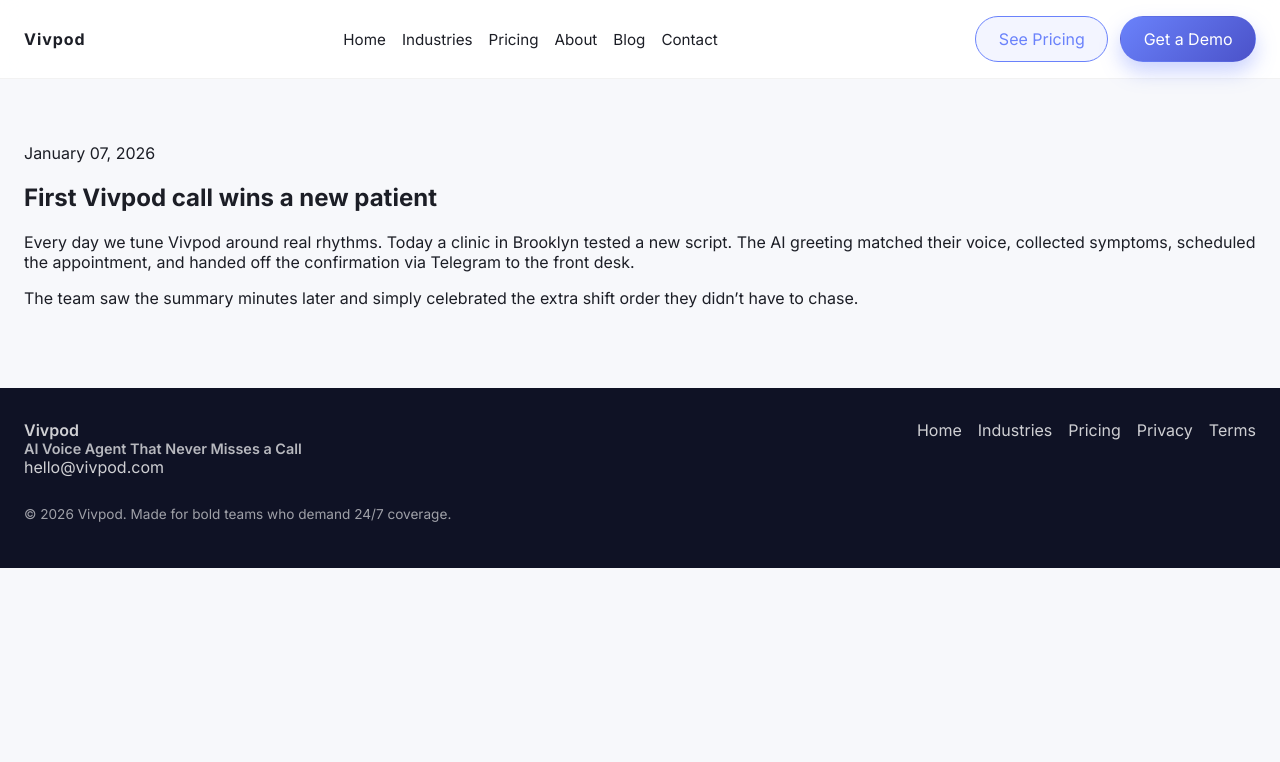
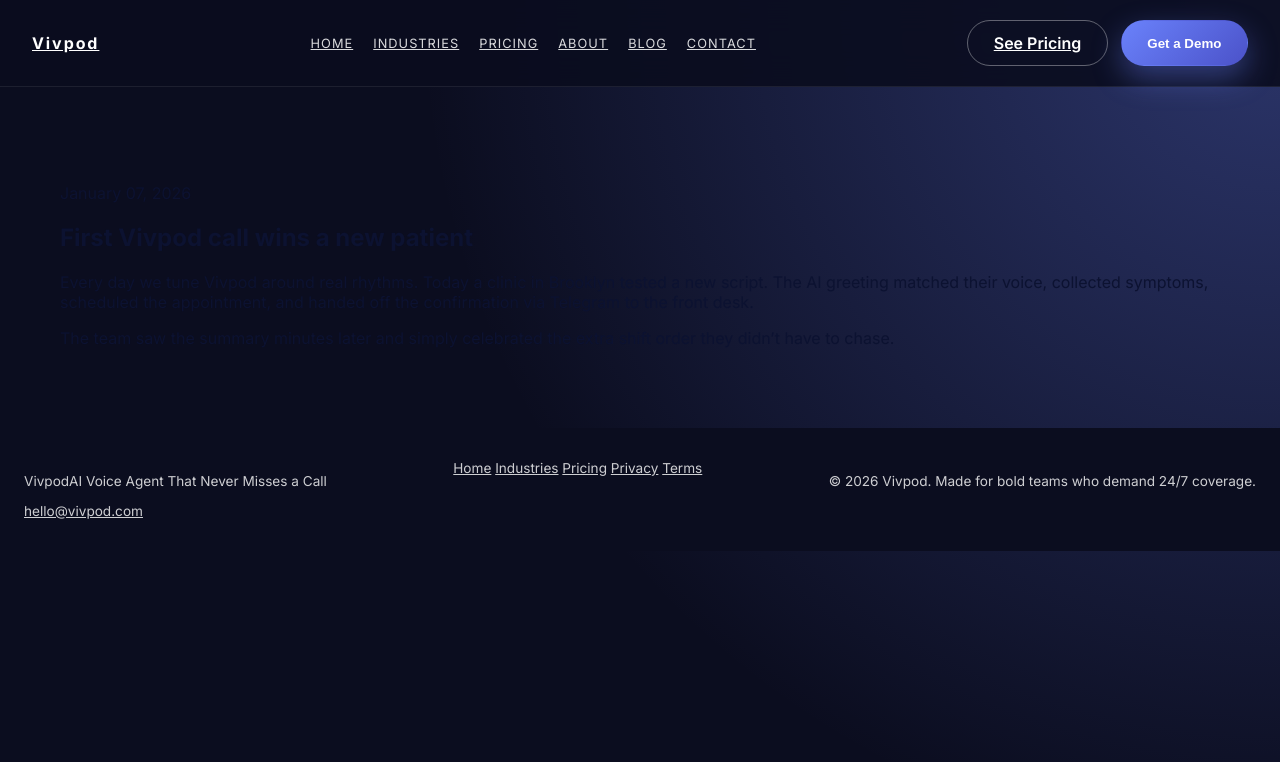
Before and after one commit to Alex11832/vivpod-AI, a Jekyll site: the page built from _posts/2026-01-07-first-vivpod-call.md, in a window 1280 px wide. Shown: the top 762 px of the page. Built offline with Jekyll 4.4.1, drawn with Linux system fonts in a browser that asks for light colours.

Commit message:
Polish hero layout and header styles

```diff
--- a/assets/css/style.css
+++ b/assets/css/style.css
@@ -1,297 +1,222 @@
 :root {
   color-scheme: light;
-  --bg: #f7f8fb;
-  --card: #ffffff;
-  --text: #1c1e26;
-  --muted: #65708d;
+  --bg: #0b0d1f;
+  --panel: #ffffff;
+  --panel-alt: #f5f5ff;
+  --text: #0c1231;
+  --text-muted: #7a819b;
   --accent: #6a82fb;
   --accent-dark: #4b52c9;
-  --border: rgba(97, 111, 176, 0.2);
+  --border: rgba(106, 130, 251, 0.25);
+  --shadow: 0 30px 60px rgba(15, 23, 42, 0.35);
   font-family: "Inter", system-ui, -apple-system, BlinkMacSystemFont, "Segoe UI", sans-serif;
+  scroll-behavior: smooth;
 }
 * {
   box-sizing: border-box;
 }
 body {
   margin: 0;
-  background: var(--bg);
+  min-height: 100vh;
+  background: radial-gradient(circle at top right, rgba(106, 130, 251, 0.35), transparent 55%), #0b0d1f;
   color: var(--text);
   font-family: inherit;
 }
-img {
-  max-width: 100%;
-  display: block;
-}
 a {
   color: inherit;
-  text-decoration: none;
-}
-button, .btn {
-  font: inherit;
-  cursor: pointer;
-  border: none;
 }
 .site-header {
   position: sticky;
   top: 0;
-  z-index: 20;
   display: flex;
   align-items: center;
   justify-content: space-between;
-  padding: 1rem 1.5rem;
-  background: rgba(255, 255, 255, 0.9);
-  border-bottom: 1px solid rgba(0, 0, 0, 0.05);
-  backdrop-filter: blur(12px);
+  padding: 1.25rem 2rem;
+  background: rgba(11, 13, 31, 0.9);
+  border-bottom: 1px solid rgba(255, 255, 255, 0.08);
+  backdrop-filter: blur(16px);
+  z-index: 15;
 }
 .brand {
+  color: #fff;
   font-weight: 700;
-  letter-spacing: 0.06em;
+  letter-spacing: 0.12em;
 }
 .site-nav {
   display: flex;
-  gap: 1rem;
-  font-size: 0.95rem;
+  gap: 1.25rem;
+  list-style: none;
+  padding: 0;
+  margin: 0;
+}
+.site-nav a {
+  color: rgba(255, 255, 255, 0.85);
+  text-transform: uppercase;
+  font-size: 0.8rem;
+  letter-spacing: 0.08em;
+}
+.site-nav a:hover {
+  color: #fff;
 }
 .header-actions {
   display: flex;
-  gap: 0.75rem;
+  gap: 0.8rem;
 }
 .btn {
-  padding: 0.75rem 1.4rem;
   border-radius: 999px;
+  padding: 0.75rem 1.6rem;
+  font-weight: 600;
   border: 1px solid transparent;
   transition: transform 0.2s ease, box-shadow 0.2s ease;
-  display: inline-flex;
-  align-items: center;
-  justify-content: center;
-  gap: 0.25rem;
 }
 .btn-primary {
   background: linear-gradient(135deg, var(--accent), var(--accent-dark));
   color: #fff;
-  border-color: transparent;
-  box-shadow: 0 10px 20px rgba(106, 130, 251, 0.35);
+  box-shadow: 0 12px 30px rgba(106, 130, 251, 0.4);
 }
 .btn-outline {
-  border-color: var(--accent);
-  color: var(--accent);
-  background: rgba(106, 130, 251, 0.08);
-}
-.btn:hover {
-  transform: translateY(-1px);
+  border-color: rgba(255, 255, 255, 0.35);
+  color: #fff;
+  background: transparent;
 }
 .site-main {
-  padding: 2rem 1.5rem 4rem;
+  max-width: 1200px;
+  margin: 0 auto;
+  padding: 5rem 1.25rem 4rem;
 }
 .page-content {
   display: flex;
   flex-direction: column;
-  gap: 3rem;
+  gap: 2rem;
 }
 .hero {
   display: grid;
-  gap: 1.5rem;
   grid-template-columns: repeat(auto-fit, minmax(280px, 1fr));
-  padding: 2rem;
-  border-radius: 24px;
-  background: #fff;
-  box-shadow: 0 30px 80px rgba(15, 23, 42, 0.08);
+  gap: 2rem;
+  padding: 2.5rem;
+  border-radius: 32px;
+  background: linear-gradient(135deg, rgba(255, 255, 255, 0.95), rgba(245, 245, 255, 0.5));
+  border: 1px solid rgba(255, 255, 255, 0.6);
+  box-shadow: var(--shadow);
 }
 .hero-content h1 {
-  font-size: clamp(2.5rem, 4vw, 3.4rem);
+  font-size: clamp(2.8rem, 4vw, 3.6rem);
   margin: 0 0 1rem;
 }
 .hero-content p {
-  color: var(--muted);
-  margin: 0 0 1.5rem;
+  max-width: 460px;
+  color: var(--text-muted);
+  margin-bottom: 1.5rem;
+}
+.hero-actions {
+  display: flex;
+  gap: 0.8rem;
+  flex-wrap: wrap;
 }
 .hero-visual {
-  width: 100%;
-  min-height: 280px;
-  border-radius: 20px;
-  background: radial-gradient(circle at top, rgba(106, 130, 251, 0.25), transparent 55%),
-    linear-gradient(180deg, #eef1ff, #d7deff);
+  min-height: 320px;
+  border-radius: 28px;
+  background: radial-gradient(circle at 20% 20%, rgba(106, 130, 251, 0.5), transparent 55%),
+    linear-gradient(180deg, #f2f4ff, #cfd4ff);
+  border: 1px solid rgba(255, 255, 255, 0.7);
   display: flex;
   align-items: center;
   justify-content: center;
   position: relative;
 }
 .hero-visual svg {
-  width: 70%;
+  width: 85%;
   height: auto;
-  filter: drop-shadow(0 15px 45px rgba(77, 84, 173, 0.3));
 }
-.badge-strip {
+.badge-strip,
+.social-proof .badge-strip {
   display: flex;
   flex-wrap: wrap;
-  gap: 1.5rem;
-  padding: 1rem 0;
-  border-top: 1px solid var(--border);
-  border-bottom: 1px solid var(--border);
-  font-size: 0.95rem;
-}
-.social-proof {
-  display: flex;
-  flex-direction: column;
-  gap: 1rem;
-}
-.social-proof .logos {
-  display: flex;
-  flex-wrap: wrap;
-  gap: 1rem;
-  color: var(--muted);
+  gap: 0.75rem;
+  font-size: 0.85rem;
+  color: var(--text-muted);
+  letter-spacing: 0.05em;
 }
 .section {
-  background: #fff;
-  border-radius: 24px;
+  background: var(--panel);
+  border-radius: 28px;
   padding: 2rem;
-  box-shadow: 0 20px 55px rgba(15, 23, 42, 0.08);
+  box-shadow: var(--shadow);
+  border: 1px solid rgba(255, 255, 255, 0.15);
 }
 .section h2 {
   margin-top: 0;
-}
-.badge {
-  font-size: 0.9rem;
-  letter-spacing: 0.1em;
-  text-transform: uppercase;
-  color: var(--accent-dark);
+  font-size: 1.75rem;
 }
 .steps {
   display: grid;
-  grid-template-columns: repeat(auto-fit, minmax(180px, 1fr));
+  grid-template-columns: repeat(auto-fit, minmax(210px, 1fr));
   gap: 1rem;
 }
-.step-card {
-  border: 1px solid var(--border);
-  border-radius: 18px;
-  padding: 1.25rem;
-  min-height: 180px;
-  background: linear-gradient(180deg, rgba(106, 130, 251, 0.08), transparent);
-}
-.step-icon {
-  font-size: 1.8rem;
-  margin: 0 0 0.6rem;
-}
-.use-cases {
-  display: grid;
-  grid-template-columns: repeat(auto-fit, minmax(160px, 1fr));
-  gap: 1rem;
-}
-.feature-grid,
-.integration-grid {
-  display: grid;
-  grid-template-columns: repeat(auto-fit, minmax(200px, 1fr));
-  gap: 1rem;
-}
+.step-card,
 .card {
   border: 1px solid var(--border);
   border-radius: 20px;
   padding: 1.5rem;
   background: #fff;
-  box-shadow: 0 18px 45px rgba(15, 23, 42, 0.06);
-  transition: transform 0.2s ease, box-shadow 0.2s ease;
+  box-shadow: 0 20px 45px rgba(15, 23, 42, 0.08);
+  transition: transform 0.3s ease, box-shadow 0.3s ease;
 }
+.step-card:hover,
 .card:hover {
-  transform: translateY(-6px);
-  box-shadow: 0 25px 55px rgba(15, 23, 42, 0.15);
+  transform: translateY(-8px);
+  box-shadow: 0 30px 60px rgba(15, 23, 42, 0.15);
 }
-.integration-grid .card {
-  text-align: center;
+.step-icon {
+  font-size: 1.8rem;
+  margin-bottom: 0.5rem;
 }
-.card h3 {
-  margin-top: 0;
+.use-cases,
+.feature-grid,
+.integration-grid,
+.testimonials,
+.security {
+  display: grid;
+  grid-template-columns: repeat(auto-fit, minmax(200px, 1fr));
+  gap: 1rem;
+}
+.integration-grid .card,
+.use-cases .card,
+.feature-grid .card,
+.testimonials article,
+.security article {
+  background: var(--panel-alt);
 }
 .pricing-grid {
   display: grid;
   grid-template-columns: repeat(auto-fit, minmax(220px, 1fr));
   gap: 1rem;
 }
-.pricing-card {
-  border: 1px solid var(--border);
-  border-radius: 20px;
-  padding: 1.6rem;
-  background: #fff;
-  display: flex;
-  flex-direction: column;
-  gap: 0.75rem;
-}
-.pricing-card.featured {
-  border-color: var(--accent);
-  background: linear-gradient(180deg, rgba(106, 130, 251, 0.08), #fff);
-}
-.pricing-card ul {
-  padding-left: 1rem;
+.pricing-card ul,
+.faq-grid article {
   margin: 0;
-  color: var(--muted);
-}
-.faq-grid {
-  display: grid;
-  grid-template-columns: repeat(auto-fit, minmax(200px, 1fr));
-  gap: 1rem;
+  padding: 0;
 }
 .faq-grid article {
-  background: #f9faff;
-  border-radius: 16px;
-  padding: 1.25rem;
-  border: 1px solid rgba(106, 130, 251, 0.2);
-}
-.testimonials {
-  display: grid;
-  grid-template-columns: repeat(auto-fit, minmax(220px, 1fr));
-  gap: 1rem;
-}
-.testimonials article {
-  border: 1px solid var(--border);
-  border-radius: 20px;
-  padding: 1.5rem;
-  background: #fff;
-}
-.security {
-  display: grid;
-  grid-template-columns: repeat(auto-fit, minmax(200px, 1fr));
-  gap: 1rem;
-}
-.security article {
-  background: #eef1ff;
-  border-radius: 18px;
-  padding: 1.25rem;
+  background: #f8f9ff;
 }
 .final-cta {
-  text-align: center;
-  padding: 2.5rem;
-  border-radius: 24px;
   background: linear-gradient(135deg, #151b4b, #0a0f2f);
   color: #fff;
-}
-.final-cta p {
-  color: rgba(255, 255, 255, 0.9);
+  text-align: center;
+  padding: 3rem 2rem;
+  border-radius: 32px;
+  box-shadow: var(--shadow);
 }
 .site-footer {
   padding: 2rem 1.5rem;
-  background: #0f1225;
+  background: #0b0d1f;
   color: rgba(255, 255, 255, 0.8);
   display: flex;
   flex-wrap: wrap;
   gap: 1rem;
   justify-content: space-between;
-}
-.footer-brand p {
-  margin: 0;
-  font-weight: 600;
-}
-.footer-brand span {
-  display: block;
-  font-size: 0.9rem;
-  color: rgba(255, 255, 255, 0.7);
-}
-.footer-links {
-  display: flex;
-  gap: 1rem;
-}
-.footer-note {
-  width: 100%;
   font-size: 0.85rem;
-  color: rgba(255, 255, 255, 0.6);
 }
 .modal {
   position: fixed;
@@ -309,40 +234,34 @@
   border-radius: 20px;
   padding: 2rem;
   width: min(550px, 90vw);
-  box-shadow: 0 25px 60px rgba(10, 12, 28, 0.4);
+  box-shadow: var(--shadow);
   position: relative;
 }
-.modal-close {
-  position: absolute;
-  top: 1rem;
-  right: 1rem;
-  background: transparent;
-  font-size: 1.5rem;
-}
-.modal form {
+.contact-form label,
+.modal label {
   display: flex;
   flex-direction: column;
-  gap: 0.75rem;
+  gap: 0.3rem;
+  color: var(--text-muted);
 }
-.modal label {
-  font-size: 0.9rem;
-  color: var(--muted);
-}
+.contact-form input,
+.contact-form textarea,
 .modal input,
 .modal textarea {
   width: 100%;
-  border-radius: 10px;
+  border-radius: 12px;
   border: 1px solid var(--border);
   padding: 0.75rem;
   font: inherit;
+  background: var(--panel-alt);
 }
 .site-overlay {
   position: fixed;
   inset: 0;
-  background: rgba(10, 12, 28, 0.45);
+  background: rgba(10, 12, 28, 0.55);
   opacity: 0;
   pointer-events: none;
-  transition: opacity 0.2s ease;
+  transition: opacity 0.2s;
   z-index: 25;
 }
 .site-overlay.show {
@@ -351,51 +270,30 @@
 }
 .sticky-cta {
   position: fixed;
-  left: 0;
-  right: 0;
-  bottom: 0.5rem;
-  margin: 0 1rem;
-  padding: 0.75rem 1rem;
-  background: rgba(15, 23, 42, 0.92);
+  left: 1rem;
+  right: 1rem;
+  bottom: 1rem;
+  padding: 0.9rem 1.25rem;
+  background: rgba(15, 23, 42, 0.95);
   border-radius: 999px;
   display: none;
   align-items: center;
   justify-content: space-between;
   color: #fff;
   z-index: 22;
+  box-shadow: var(--shadow);
 }
-@media (max-width: 900px) {
+@media (max-width: 1100px) {
   .site-nav {
     display: none;
+  }
+  .site-header {
+    justify-content: space-between;
+  }
+  .hero {
+    padding: 2rem;
   }
   .sticky-cta {
     display: flex;
   }
 }
-@media (min-width: 900px) {
-  .site-main {
-    padding-top: 3rem;
-  }
-}
-.contact-form {
-  display: flex;
-  flex-direction: column;
-  gap: 0.75rem;
-  margin-top: 1rem;
-}
-.contact-form label {
-  font-size: 0.95rem;
-  color: var(--muted);
-  display: flex;
-  flex-direction: column;
-  gap: 0.35rem;
-}
-.contact-form input,
-.contact-form textarea {
-  width: 100%;
-  padding: 0.8rem;
-  border-radius: 12px;
-  border: 1px solid var(--border);
-  font: inherit;
-  background: #fff;
-}
--- a/index.html
+++ b/index.html
@@ -8,7 +8,7 @@
     <p class="badge">Vivpod</p>
     <h1>AI Voice Agent That Never Misses a Call</h1>
     <p>Vivpod answers, qualifies, books, and routes every call with lightning speed. It keeps human teams focused on what matters.</p>
-    <div class="header-actions">
+    <div class="hero-actions">
       <button class="btn btn-primary" data-modal-target="demo-modal">Get a Demo</button>
       <a class="btn btn-outline" href="{{ '/pricing/' | relative_url }}">See Pricing</a>
     </div>
```
